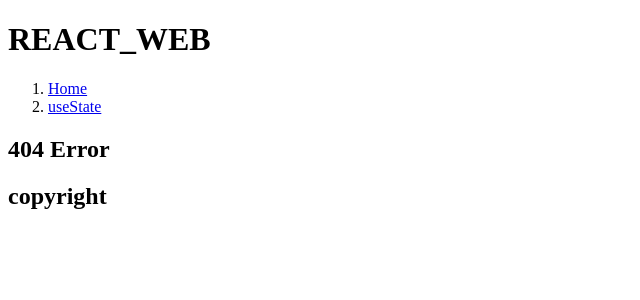
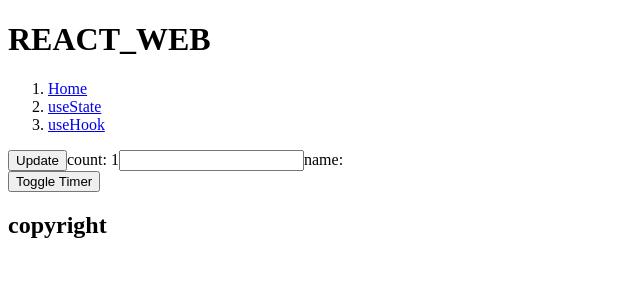
Before and after one commit to hojae-lee/react_v18_apple, a React (Create React App) app: page /useHook in a window 1280 px wide. Before the commit this address had no page. Shown: the top 300 px of the page, without its empty margins (0-640 px from the left). Built offline with nearby package versions, Linux system fonts and the light colour scheme.

Commit message:
add : useEffect
return 안에도 조건에 따라 발생시키고 싶어서 useRef 를 사용하여 분기 처리

```diff
--- a/src/App.js
+++ b/src/App.js
@@ -1,13 +1,18 @@
 import "./App.css";
+import { useState } from "react";
 import { BrowserRouter, Routes, Route } from "react-router-dom";
 import Header from "./layouts/Header";
 import Nav from "./layouts/Nav";
 import Footer from "./layouts/Footer";
 import NotFound from "./layouts/404";
 import Contents from "./layouts/home/Contents";
+import Timer from "./components/Timer";
 import UseStateInfo from "./layouts/sample/UseStateInfo";
+import UseHookInfo from "./layouts/sample/UseHookInfo";
 
 function App() {
+  const [show, setShow] = useState(false);
+
   return (
     <BrowserRouter>
       <Header title="REACT_WEB" />
@@ -15,8 +20,15 @@ function App() {
       <Routes>
         <Route path="/" element={<Contents />}></Route>
         <Route path="/useState" element={<UseStateInfo />}></Route>
+        <Route path="/useHook" element={<UseHookInfo />}></Route>
         <Route path="*" element={<NotFound />}></Route>
       </Routes>
+      <div>
+        {show && <Timer />}
+        <button type="button" onClick={() => setShow(!show)}>
+          Toggle Timer
+        </button>
+      </div>
       <Footer />
     </BrowserRouter>
   );
--- /dev/null
+++ b/src/components/Timer.js
@@ -0,0 +1,32 @@
+import { useEffect, useRef } from "react";
+
+const Timer = (props) => {
+  const mount = useRef(false);
+
+  useEffect(() => {
+    let timer = null;
+
+    if (!mount.current) {
+      mount.current = true;
+    } else {
+      timer = setInterval(() => {
+        console.log("타이머 돌리는중!");
+      }, 1000);
+    }
+
+    return () => {
+      if (!!timer) {
+        clearInterval(timer);
+        console.log("타이머가 종료되었습니다.");
+      }
+    };
+  }, []);
+
+  return (
+    <div>
+      <span>타이머를 시작합니다. 콘솔을 보세요.</span>
+    </div>
+  );
+};
+
+export default Timer;
--- /dev/null
+++ b/src/components/hooks/UseHookHandler.js
@@ -0,0 +1,47 @@
+import { useState, useEffect } from "react";
+
+function UseHookHandler() {
+  const [count, setCount] = useState(1);
+  const [name, setName] = useState("");
+
+  const handleCountUpdate = () => {
+    setCount(count + 1);
+  };
+
+  const handleInputChange = (e) => {
+    setName(e.target.value);
+  };
+
+  // 렌더링 될 때마다 실행
+  // useEffect(() => {
+  //   console.log("렌더링✨");
+  // });
+
+  // // count 변경 될 때
+  useEffect(() => {
+    console.log("count 변화✨");
+  }, [count]);
+
+  // name 변경 될 때
+  useEffect(() => {
+    console.log("name 변화✨");
+  }, [name]);
+
+  // // 처음 마운팅!
+  // useEffect(() => {
+  //   console.log("마운팅🧨");
+  // }, []);
+
+  return (
+    <div>
+      <button type="button" onClick={handleCountUpdate}>
+        Update
+      </button>
+      <span>count: {count}</span>
+      <input type="text" value={name} onChange={handleInputChange} />
+      <span>name: {name}</span>
+    </div>
+  );
+}
+
+export default UseHookHandler;
--- a/src/components/UseStateUpload.js
+++ b/src/components/hooks/UseStateHandler.js
@@ -1,5 +1,5 @@
 import { useState } from "react";
-import UploadButton from "./UploadButton";
+import UploadButton from "../UploadButton";
 
 function UseStateUpload() {
   const [input, setInput] = useState("");
--- a/src/layouts/Nav.js
+++ b/src/layouts/Nav.js
@@ -10,6 +10,9 @@ function Nav() {
         <li>
           <Link to="/useState">useState</Link>
         </li>
+        <li>
+          <Link to="/useHook">useHook</Link>
+        </li>
       </ol>
     </nav>
   );
--- /dev/null
+++ b/src/layouts/sample/UseHookInfo.js
@@ -0,0 +1,11 @@
+import UseHookHandler from "../../components/hooks/UseHookHandler";
+
+function UseStateInfo() {
+  return (
+    <>
+      <UseHookHandler />
+    </>
+  );
+}
+
+export default UseStateInfo;
--- a/src/layouts/sample/UseStateInfo.js
+++ b/src/layouts/sample/UseStateInfo.js
@@ -1,4 +1,4 @@
-import UseStateUpload from "../../components/UseStateUpload";
+import UseStateUpload from "../../components/hooks/UseStateHandler";
 
 function UseStateInfo() {
   return (
```
